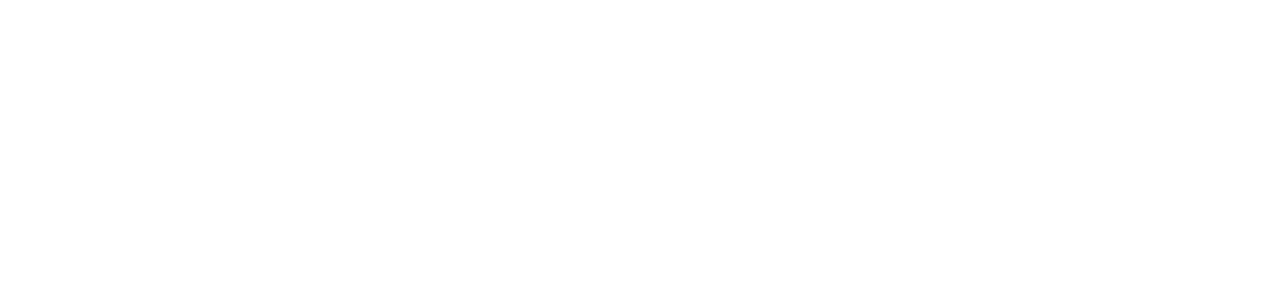
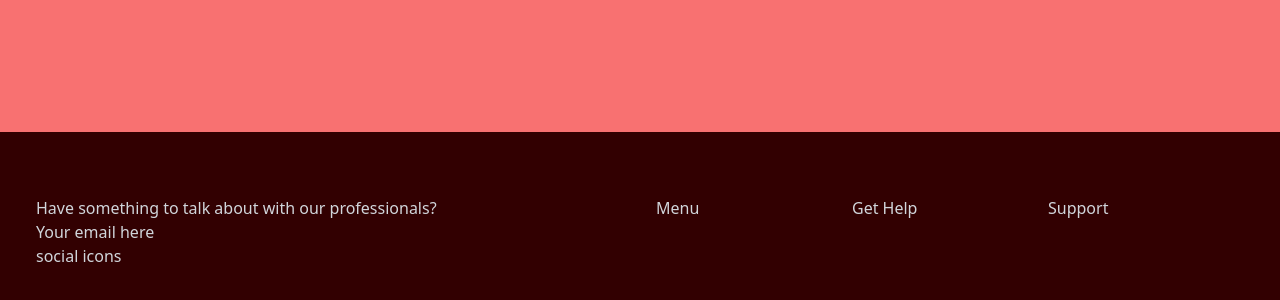
Before and after one commit to MusarrafAM/Fashion-insta-React, a React (Create React App) app: page / in a window 1280 px wide. Shown: the part 6137-6437 px from the top of the page. Before the commit the page ends 5469 px from the top, so only its background shows below. Built offline with nearby package versions, Linux system fonts and the light colour scheme.

Commit message:
Started working with footer

```diff
--- a/src/App.js
+++ b/src/App.js
@@ -1,5 +1,7 @@
+import Blog from "./components/Blog";
 import Collections from "./components/Collections";
 import Contact from "./components/Contact";
+import Footer from "./components/Footer";
 import Hero from "./components/Hero";
 import JoinUs from "./components/JoinUs";
 import ShopNow from "./components/ShopNow";
@@ -14,6 +16,8 @@
       <ShopNow />
       <Contact />
       <JoinUs />
+      <Blog />
+      <Footer />
     </div>
   );
 }
--- /dev/null
+++ b/src/components/Blog.jsx
@@ -0,0 +1,11 @@
+import React from "react";
+
+const Blog = () => {
+  return (
+    <div className="bg-red-400 w-full lg:h-screen">
+      <div className="py-10 max-w-[1240px] mx-auto">Blog</div>
+    </div>
+  );
+};
+
+export default Blog;
--- /dev/null
+++ b/src/components/Footer.jsx
@@ -0,0 +1,93 @@
+import React from "react";
+
+const Footer = () => {
+  return (
+    <div className="bg-[#320001] w-full">
+      <div className="max-w-[1240px] mx-auto py-16 px-4 grid lg:grid-cols-2 gap-8 text-gray-300">
+        <div className="first-half">
+          <h1> Have something to talk about with our professionals?</h1>
+          <div>Your email here</div>
+          <div>social icons</div>
+        </div>
+        <div className="second-half grid grid-cols-3">
+          <div>Menu</div>
+          <div>Get Help</div>
+          <div>Support</div>
+        </div>
+      </div>
+    </div>
+  );
+};
+
+export default Footer;
+
+// import React from "react";
+// import {
+//   FaDribbbleSquare,
+//   FaFacebookSquare,
+//   FaGithubSquare,
+//   FaInstagram,
+//   FaTwitterSquare,
+// } from "react-icons/fa";
+
+// const Footer = () => {
+//   return (
+//     <div className="max-w-[1240px] mx-auto py-16 px-4 grid lg:grid-cols-3 gap-8 text-gray-300">
+//       <div>
+//         <h1 className="w-full text-3xl font-bold text-[#00df9a]">REACT.</h1>
+//         <p className="py-4">
+//           Lorem, ipsum dolor sit amet consectetur adipisicing elit. Id odit
+//           ullam iste repellat consequatur libero reiciendis, blanditiis
+//           accusantium.
+//         </p>
+//         <div className="flex justify-between md:w-[75%] my-6">
+//           <FaFacebookSquare size={30} />
+//           <FaInstagram size={30} />
+//           <FaTwitterSquare size={30} />
+//           <FaGithubSquare size={30} />
+//           <FaDribbbleSquare size={30} />
+//         </div>
+//       </div>
+//       <div className="lg:col-span-2 flex justify-between mt-6 ">
+//         <div>
+//           <h6 className="font-medium text-gray-400">Solutions</h6>
+//           <ul>
+//             <li className="py-2 text-sm">Analytics</li>
+//             <li className="py-2 text-sm">Marketing</li>
+//             <li className="py-2 text-sm">Commerce</li>
+//             <li className="py-2 text-sm">Insights</li>
+//           </ul>
+//         </div>
+//         <div>
+//           <h6 className="font-medium text-gray-400">Support</h6>
+//           <ul>
+//             <li className="py-2 text-sm">Pricing</li>
+//             <li className="py-2 text-sm">Documentation</li>
+//             <li className="py-2 text-sm">Guides</li>
+//             <li className="py-2 text-sm">API Status</li>
+//           </ul>
+//         </div>
+//         <div>
+//           <h6 className="font-medium text-gray-400">Company</h6>
+//           <ul>
+//             <li className="py-2 text-sm">About</li>
+//             <li className="py-2 text-sm">Blog</li>
+//             <li className="py-2 text-sm">Jobs</li>
+//             <li className="py-2 text-sm">Press</li>
+//             <li className="py-2 text-sm">Careers</li>
+//           </ul>
+//         </div>
+//         <div>
+//           <h6 className="font-medium text-gray-400">Legal</h6>
+//           <ul>
+//             <li className="py-2 text-sm">Claim</li>
+//             <li className="py-2 text-sm">Policy</li>
+//             <li className="py-2 text-sm">Terms</li>
+//           </ul>
+//         </div>
+//       </div>
+//     </div>
+//   );
+// };
+
+// export default Footer;
```
